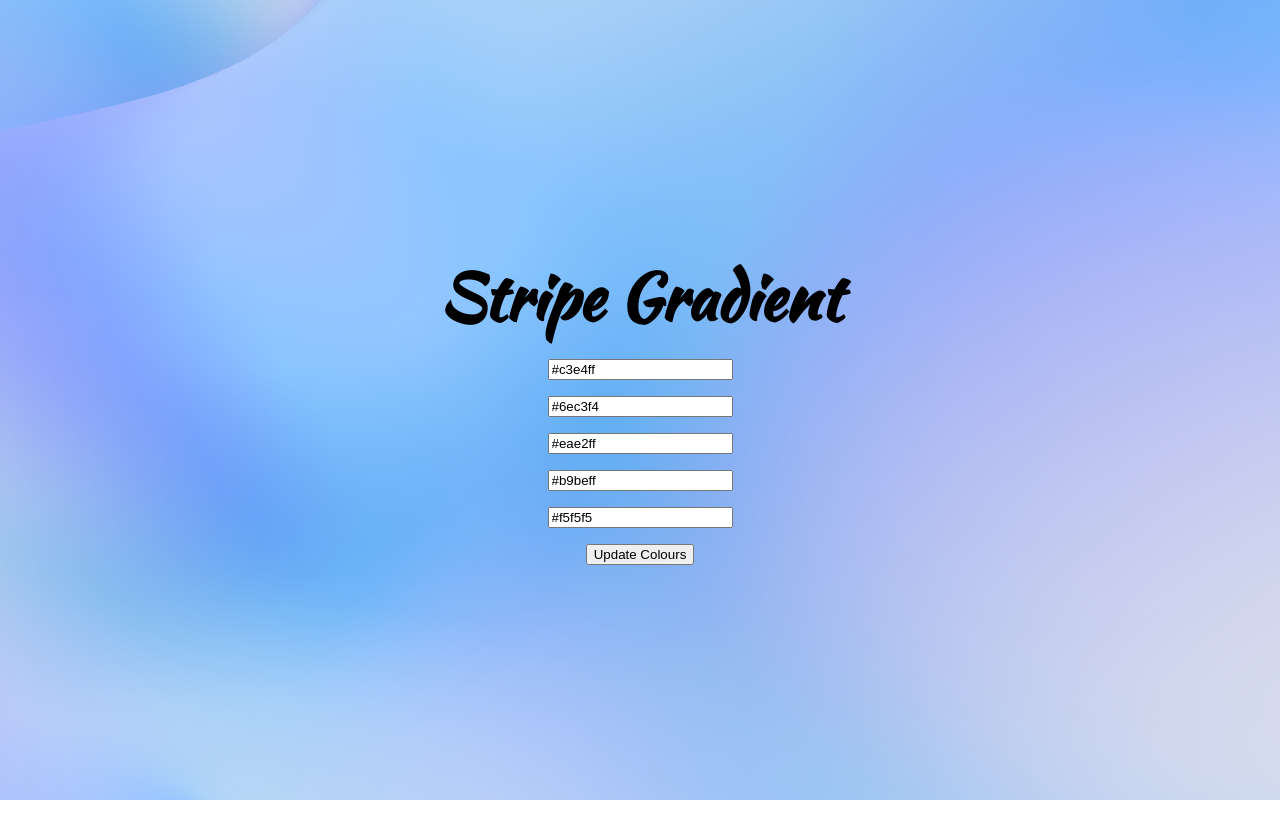
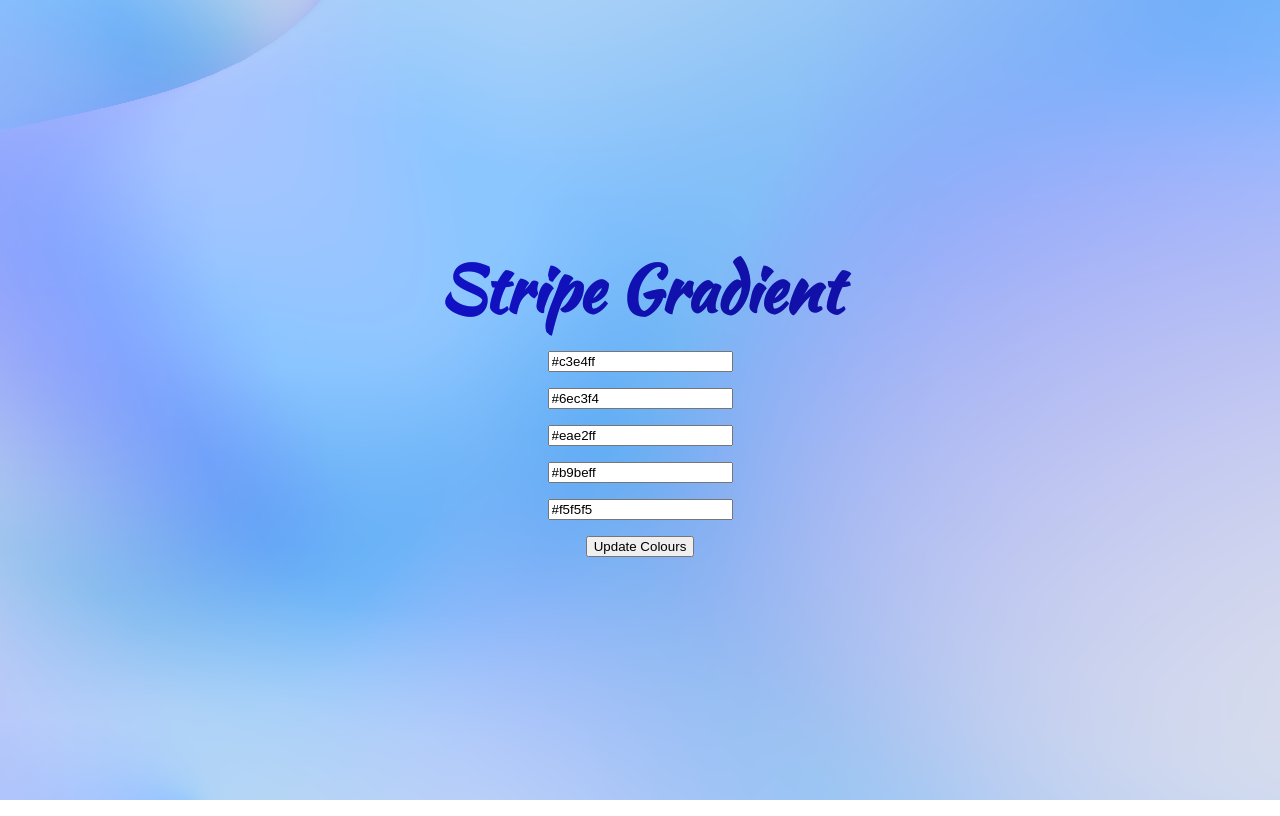
Before and after one commit to arkinmodi/stripe-gradient, a website built with Vite: page index.html in a window 1280 px wide. Built offline with nearby package versions, Linux system fonts and the light colour scheme; animation ran at ten frames a second.

Commit message:
translucent title text

```diff
--- a/index.html
+++ b/index.html
@@ -8,7 +8,10 @@
   <body>
     <canvas id="canvas"></canvas>
     <main>
-      <h1 class="title">Stripe Gradient</h1>
+      <div class="title-container">
+        <h1 class="title">Stripe Gradient</h1>
+        <h1 aria-hidden="true" data-overlay class="title">Stripe Gradient</h1>
+      </div>
       <input type="text" id="colour1" />
       <input type="text" id="colour2" />
       <input type="text" id="colour3" />
--- a/src/style.css
+++ b/src/style.css
@@ -4,6 +4,11 @@
   font-family: Kaushan Script;
   font-style: normal;
   font-weight: 400;
+}
+
+body, html {
+    margin: 0;
+    padding: 0;
 }
 
 canvas {
@@ -24,7 +29,26 @@ main {
 }
 
 .title {
+  color: #3a3a3a;
   font-size: 4rem;
   margin: 0;
+  mix-blend-mode: color-burn;
+  opacity: 1;
   text-align: center;
 }
+
+.title[data-overlay] {
+  color: #3a3a3a;
+  /* color: #bdc6d2; */
+  left: 0;
+  mix-blend-mode: revert;
+  opacity: 0.3;
+  position: absolute;
+  top: 0;
+  user-select: none;
+  z-index: 2;
+}
+
+.title-container {
+  position: relative;
+}
```
